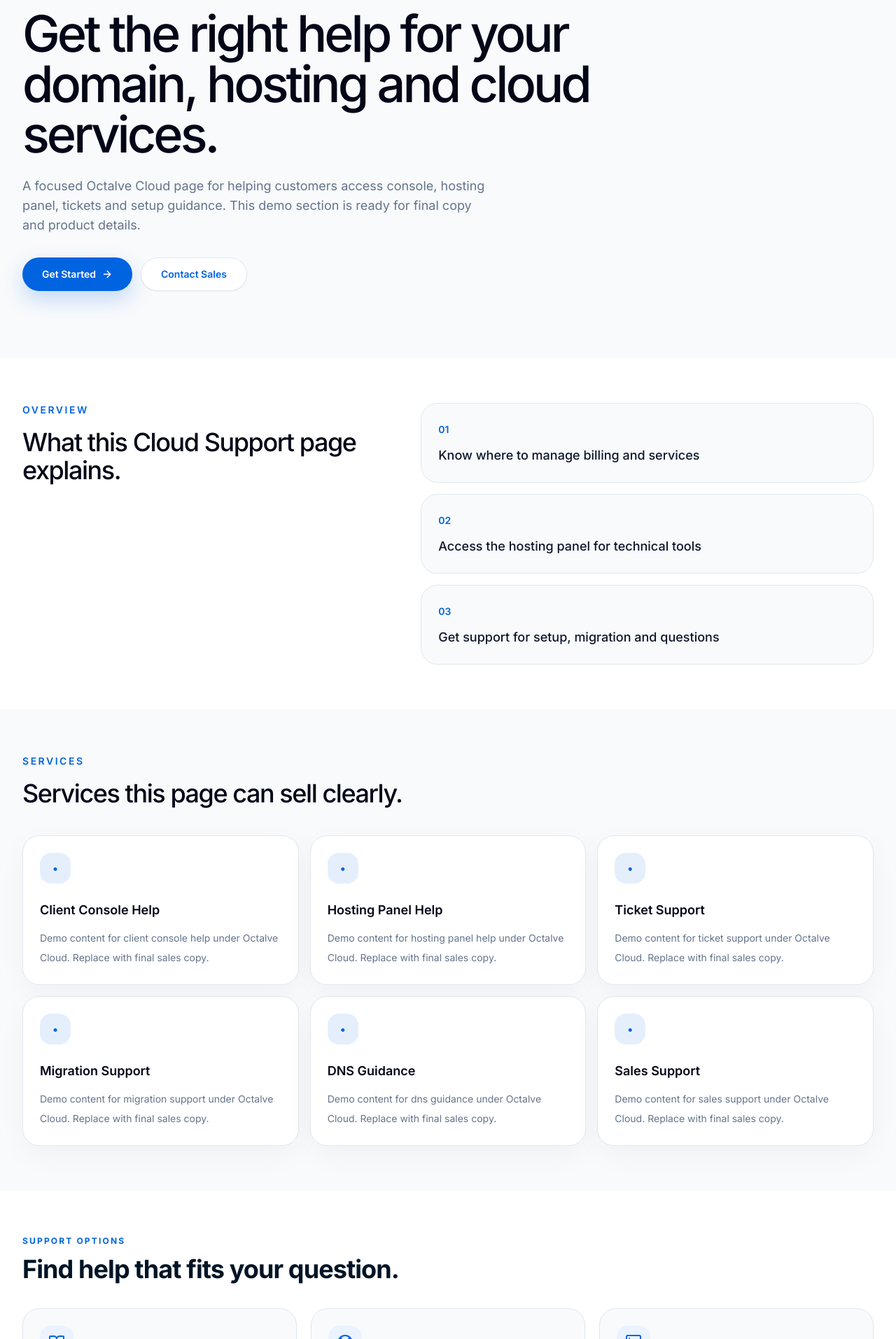
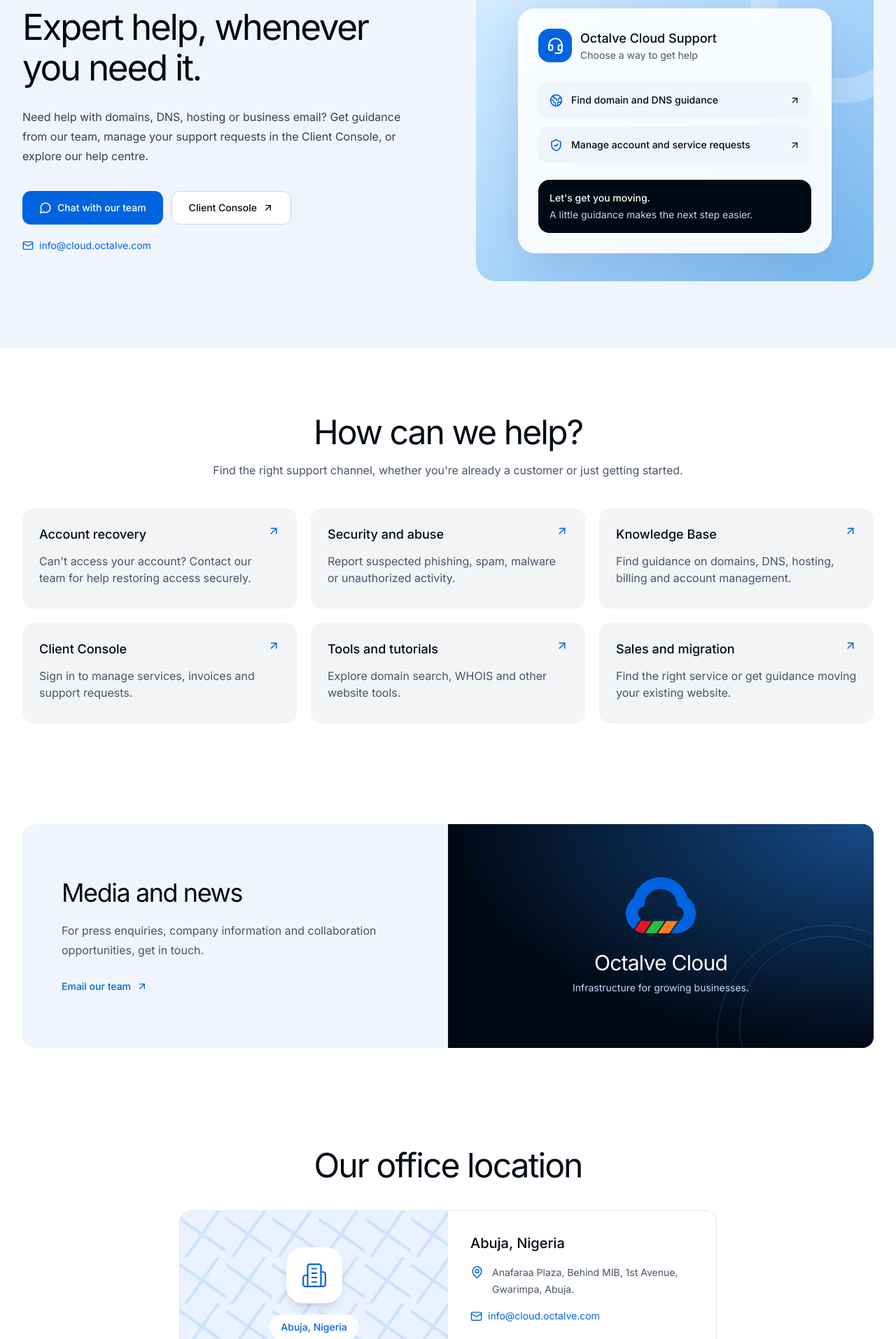
Before and after one commit to octalve-core/octalve-cloud, a Next.js app: page /support in a window 1280 px wide. Shown: the part 226-2140 px from the top of the page at 70% size. Built offline with nearby package versions, Linux system fonts and the light colour scheme.

Commit message:
Redesign Octalve Cloud support page

```diff
--- a/src/app/support/page.tsx
+++ b/src/app/support/page.tsx
@@ -1,4 +1,10 @@
+import type { Metadata } from "next";
 import { CloudSupportPage } from "@/features/cloud/support/page";
+
+export const metadata: Metadata = {
+  title: "Support | Octalve Cloud",
+  description: "Get help with domains, hosting, business email, account recovery and security. Contact Octalve Cloud in Abuja, Nigeria.",
+};
 
 export default function Page() {
   return <CloudSupportPage />;
--- a/src/features/cloud/data/cloud-links.ts
+++ b/src/features/cloud/data/cloud-links.ts
@@ -2,7 +2,7 @@ export const cloudLinks = {
   console: "https://console.cloud.octalve.com",
   opanel: "https://opanel.octalve.cloud",
   domainSearch: "/tools/domain-name-search/",
-  supportEmail: "info@octalve.cloud",
+  supportEmail: "info@cloud.octalve.com",
   supportPhone: "+234 807 345 9090",
   whatsapp: "https://wa.me/2348073459090",
 };
--- /dev/null
+++ b/src/features/cloud/support/components/HelpOptions.tsx
@@ -0,0 +1,33 @@
+import Link from "next/link";
+import { ArrowUpRight } from "lucide-react";
+import { cloudLinks } from "@/features/cloud/data/cloud-links";
+
+const email = (subject: string) => `mailto:${cloudLinks.supportEmail}?subject=${encodeURIComponent(subject)}`;
+const options = [
+  { title: "Account recovery", description: "Can't access your account? Contact our team for help restoring access securely.", href: email("Account recovery") },
+  { title: "Security and abuse", description: "Report suspected phishing, spam, malware or unauthorized activity.", href: email("Security or abuse report") },
+  { title: "Knowledge Base", description: "Find guidance on domains, DNS, hosting, billing and account management.", href: "/knowledge-base" },
+  { title: "Client Console", description: "Sign in to manage services, invoices and support requests.", href: cloudLinks.console },
+  { title: "Tools and tutorials", description: "Explore domain search, WHOIS and other website tools.", href: "/tools" },
+  { title: "Sales and migration", description: "Find the right service or get guidance moving your existing website.", href: "/contact" },
+];
+
+export function HelpOptions() {
+  return (
+    <section aria-labelledby="help-options-title" className="bg-white px-4 py-16 text-cloud-navy sm:px-6 lg:px-8 lg:py-24">
+      <div className="mx-auto max-w-7xl">
+        <div className="mx-auto max-w-2xl text-center">
+          <h2 id="help-options-title" className="text-3xl font-normal tracking-[-0.04em] sm:text-4xl lg:text-5xl">How can we help?</h2>
+          <p className="mt-4 text-base leading-7 text-slate-600">Find the right support channel, whether you're already a customer or just getting started.</p>
+        </div>
+        <div className="mt-10 grid gap-5 sm:grid-cols-2 lg:grid-cols-3">
+          {options.map(option => {
+            const content = <><div className="flex items-start justify-between gap-3"><h3 className="text-lg font-medium">{option.title}</h3><ArrowUpRight size={18} className="shrink-0 text-cloud-blue" aria-hidden="true"/></div><p className="mt-3 text-sm leading-6 text-slate-600 sm:text-base">{option.description}</p></>;
+            const classes = "block min-h-36 rounded-2xl bg-[#F3F4F6] p-6 transition-colors hover:bg-[#EAF2FF] focus-visible:outline focus-visible:outline-2 focus-visible:outline-offset-4 focus-visible:outline-cloud-blue";
+            return option.href.startsWith("/") ? <Link key={option.title} href={option.href} className={classes}>{content}</Link> : <a key={option.title} href={option.href} className={classes}>{content}</a>;
+          })}
+        </div>
+      </div>
+    </section>
+  );
+}
--- a/src/features/cloud/support/components/Hero.tsx
+++ b/src/features/cloud/support/components/Hero.tsx
@@ -1,26 +1,32 @@
 import Link from "next/link";
-import { ArrowRight } from "lucide-react";
+import { ArrowUpRight, Headset, Mail, MessageCircle, Globe2, ShieldCheck } from "lucide-react";
 import { cloudLinks } from "@/features/cloud/data/cloud-links";
 
 export function Hero() {
   return (
-    <section className="bg-[#F8FAFC] px-4 py-16 sm:px-6 lg:px-8 lg:py-24">
-      <div className="mx-auto max-w-7xl">
-        <div className="max-w-4xl">
-          <p className="text-sm font-semibold uppercase tracking-[0.18em] text-cloud-blue">Cloud Support</p>
-          <h1 className="mt-5 text-4xl font-medium tracking-[-0.055em] text-slate-950 sm:text-5xl lg:text-7xl">
-            Get the right help for your domain, hosting and cloud services.
-          </h1>
-          <p className="mt-6 max-w-2xl text-base leading-8 text-slate-500 sm:text-lg">
-            A focused Octalve Cloud page for helping customers access console, hosting panel, tickets and setup guidance. This demo section is ready for final copy and product details.
-          </p>
-          <div className="mt-8 flex flex-col gap-3 sm:flex-row">
-            <a href={cloudLinks.console} target="_blank" rel="noreferrer" className="inline-flex min-h-12 items-center justify-center gap-2 rounded-full bg-cloud-blue px-7 text-sm font-semibold text-white shadow-[0_12px_30px_rgba(0,100,224,0.22)] transition hover:-translate-y-0.5 hover:bg-blue-600">
-              Get Started <ArrowRight className="h-4 w-4" />
-            </a>
-            <Link href="/contact" className="inline-flex min-h-12 items-center justify-center rounded-full border border-slate-200 bg-white px-7 text-sm font-semibold text-cloud-blue shadow-sm transition hover:-translate-y-0.5 hover:border-cloud-blue/30 hover:bg-slate-50">
-              Contact Sales
-            </Link>
+    <section aria-labelledby="support-title" className="-mt-4 bg-[#F0F5FC] px-4 pb-16 pt-20 text-cloud-navy sm:px-6 lg:px-8 lg:pb-24 lg:pt-28">
+      <div className="mx-auto grid max-w-7xl items-center gap-10 lg:grid-cols-2 lg:gap-20">
+        <div>
+          <h1 id="support-title" className="max-w-xl text-[clamp(2.25rem,4vw,3.5rem)] font-normal leading-[1.14] tracking-[-0.045em]">Expert help, whenever you need it.</h1>
+          <p className="mt-7 max-w-xl text-base leading-7 text-slate-700">Need help with domains, DNS, hosting or business email? Get guidance from our team, manage your support requests in the Client Console, or explore our help centre.</p>
+          <div className="mt-9 flex flex-wrap gap-3">
+            <a href={cloudLinks.whatsapp} className="inline-flex min-h-12 items-center justify-center gap-2 rounded-xl bg-cloud-blue px-6 text-sm font-medium text-white hover:bg-cloud-blueDark focus-visible:outline focus-visible:outline-2 focus-visible:outline-offset-4 focus-visible:outline-cloud-blue"><MessageCircle size={18} aria-hidden="true"/> Chat with our team</a>
+            <a href={cloudLinks.console} className="inline-flex min-h-12 items-center justify-center gap-2 rounded-xl border border-slate-300 bg-white px-6 text-sm font-medium text-cloud-navy hover:border-cloud-blue focus-visible:outline focus-visible:outline-2 focus-visible:outline-offset-4 focus-visible:outline-cloud-blue">Client Console <ArrowUpRight size={16} aria-hidden="true"/></a>
+          </div>
+          <a href={`mailto:${cloudLinks.supportEmail}`} className="mt-5 inline-flex items-center gap-2 break-all text-sm text-cloud-blue underline-offset-4 hover:underline"><Mail size={16} aria-hidden="true"/>{cloudLinks.supportEmail}</a>
+        </div>
+        <div className="relative isolate overflow-hidden rounded-[28px] bg-gradient-to-br from-[#D7EDFF] via-[#A9D5FC] to-[#75B6EE] p-5 sm:p-10" aria-label="Support resources">
+          <div aria-hidden="true" className="absolute -right-20 -top-20 -z-10 h-64 w-64 rounded-full border-[36px] border-white/25"/>
+          <div className="relative mx-auto max-w-md rounded-3xl border border-white/70 bg-white/90 p-5 shadow-[0_20px_60px_rgba(0,43,95,.12)] sm:p-7">
+            <div className="flex items-center gap-3">
+              <span className="grid h-12 w-12 place-items-center rounded-2xl bg-cloud-blue text-white"><Headset size={25} aria-hidden="true"/></span>
+              <div><p className="text-lg font-medium">Octalve Cloud Support</p><p className="text-sm text-slate-600">Choose a way to get help</p></div>
+            </div>
+            <div className="mt-7 space-y-3">
+              <Link href="/knowledge-base" className="flex items-center gap-3 rounded-xl bg-[#F0F5FC] p-4 text-sm font-medium hover:bg-blue-100 focus-visible:outline focus-visible:outline-cloud-blue"><Globe2 size={19} className="shrink-0 text-cloud-blue" aria-hidden="true"/> Find domain and DNS guidance <ArrowUpRight size={15} className="ml-auto shrink-0" aria-hidden="true"/></Link>
+              <a href={cloudLinks.console} className="flex items-center gap-3 rounded-xl bg-[#F0F5FC] p-4 text-sm font-medium hover:bg-blue-100 focus-visible:outline focus-visible:outline-cloud-blue"><ShieldCheck size={19} className="shrink-0 text-cloud-blue" aria-hidden="true"/> Manage account and service requests <ArrowUpRight size={15} className="ml-auto shrink-0" aria-hidden="true"/></a>
+            </div>
+            <div className="mt-6 rounded-2xl bg-cloud-navy p-4 text-white"><p className="text-sm font-medium">Let's get you moving.</p><p className="mt-1 text-sm text-slate-300">A little guidance makes the next step easier.</p></div>
           </div>
         </div>
       </div>
--- /dev/null
+++ b/src/features/cloud/support/components/MediaAndNews.tsx
@@ -0,0 +1,24 @@
+import Image from "next/image";
+import { ArrowUpRight } from "lucide-react";
+import { cloudLinks } from "@/features/cloud/data/cloud-links";
+import cloudMark from "@/assets/logo/octalve-cloud.png";
+
+export function MediaAndNews() {
+  return (
+    <section aria-labelledby="media-title" className="bg-white px-4 py-8 text-cloud-navy sm:px-6 lg:px-8 lg:py-12">
+      <div className="mx-auto grid max-w-7xl overflow-hidden rounded-2xl bg-[#F0F5FC] lg:grid-cols-2">
+        <div className="flex flex-col justify-center p-8 sm:p-12 lg:p-14">
+          <h2 id="media-title" className="text-3xl font-normal tracking-[-0.04em] sm:text-4xl">Media and news</h2>
+          <p className="mt-5 text-base leading-7 text-slate-600">For press enquiries, company information and collaboration opportunities, get in touch.</p>
+          <a href={`mailto:${cloudLinks.supportEmail}?subject=Media%20enquiry`} className="mt-7 inline-flex w-fit items-center gap-2 text-sm font-medium text-cloud-blue underline-offset-4 hover:underline focus-visible:outline focus-visible:outline-2 focus-visible:outline-offset-4 focus-visible:outline-cloud-blue">Email our team <ArrowUpRight size={16} aria-hidden="true"/></a>
+        </div>
+        <div className="relative isolate flex min-h-64 items-center justify-center overflow-hidden bg-[#000A16] p-10 text-white sm:min-h-80" aria-hidden="true">
+          <div className="absolute inset-0 -z-10 bg-[radial-gradient(ellipse_at_top_right,#164A88,transparent_70%)]"/>
+          <div className="absolute -bottom-36 -right-24 -z-10 h-80 w-80 rounded-full border border-blue-300/20"/>
+          <div className="absolute -bottom-24 -right-16 -z-10 h-64 w-64 rounded-full border border-blue-300/20"/>
+          <div className="text-center"><Image src={cloudMark} alt="" className="mx-auto h-20 w-auto object-contain" width={96} height={96}/><p className="mt-6 text-3xl font-normal tracking-tight">Octalve Cloud</p><p className="mt-2 text-sm text-blue-200">Infrastructure for growing businesses.</p></div>
+        </div>
+      </div>
+    </section>
+  );
+}
--- /dev/null
+++ b/src/features/cloud/support/components/OfficeLocations.tsx
@@ -0,0 +1,28 @@
+import { MapPin, ArrowUpRight, Building2, Mail } from "lucide-react";
+import { cloudLinks } from "@/features/cloud/data/cloud-links";
+
+const address = "Anafaraa Plaza, Behind MIB, 1st Avenue, Gwarimpa, Abuja.";
+const directions = "https://www.google.com/maps/search/?api=1&query=" + encodeURIComponent(address + " Nigeria");
+
+export function OfficeLocations() {
+  return (
+    <section aria-labelledby="office-title" className="bg-white px-4 py-16 text-cloud-navy sm:px-6 lg:px-8 lg:py-24">
+      <div className="mx-auto max-w-7xl">
+        <h2 id="office-title" className="text-center text-3xl font-normal tracking-[-0.04em] sm:text-4xl lg:text-5xl">Our office location</h2>
+        <article className="mx-auto mt-10 max-w-3xl overflow-hidden rounded-2xl border border-slate-200 sm:grid sm:grid-cols-2">
+          <div className="relative isolate flex min-h-52 flex-col items-center justify-center gap-4 overflow-hidden bg-[#EAF2FF] p-8 text-cloud-blue" aria-hidden="true">
+            <div className="absolute inset-0 -z-10 opacity-30" style={{backgroundImage:"linear-gradient(35deg, transparent 46%, #93BFF5 47%, #93BFF5 51%, transparent 52%), linear-gradient(125deg, transparent 46%, #93BFF5 47%, #93BFF5 51%, transparent 52%)",backgroundSize:"66px 66px"}}/>
+            <div className="grid h-20 w-20 place-items-center rounded-3xl bg-white shadow-lg"><Building2 size={38} strokeWidth={1.4}/></div>
+            <span className="rounded-full bg-white px-4 py-2 text-sm font-medium">Abuja, Nigeria</span>
+          </div>
+          <div className="flex flex-col justify-center p-7 sm:p-8">
+            <h3 className="text-xl font-medium">Abuja, Nigeria</h3>
+            <address className="mt-4 flex gap-3 text-sm not-italic leading-6 text-slate-600"><MapPin size={19} className="mt-0.5 shrink-0 text-cloud-blue" aria-hidden="true"/>{address}</address>
+            <a href={`mailto:${cloudLinks.supportEmail}`} className="mt-4 flex items-center gap-2 break-all text-sm text-cloud-blue hover:underline"><Mail size={17} className="shrink-0" aria-hidden="true"/>{cloudLinks.supportEmail}</a>
+            <a href={directions} target="_blank" rel="noopener noreferrer" className="mt-6 inline-flex w-fit items-center gap-2 text-sm font-medium text-cloud-blue hover:underline focus-visible:outline focus-visible:outline-2 focus-visible:outline-offset-4 focus-visible:outline-cloud-blue">Get directions <ArrowUpRight size={16} aria-hidden="true"/></a>
+          </div>
+        </article>
+      </div>
+    </section>
+  );
+}
--- a/src/features/cloud/support/page.tsx
+++ b/src/features/cloud/support/page.tsx
@@ -1,26 +1,16 @@
 import { CloudShell } from "@/features/cloud/components/CloudShell";
 import { Hero } from "./components/Hero";
-import { Overview } from "./components/Overview";
-import { Services } from "./components/Services";
-import { Packages } from "./components/Packages";
-import { DomainSearch } from "./components/DomainSearch";
-import { WhyOctalveCloud } from "./components/WhyOctalveCloud";
-import { Migration } from "./components/Migration";
-import { FAQ } from "./components/FAQ";
-import { CTA } from "./components/CTA";
+import { HelpOptions } from "./components/HelpOptions";
+import { MediaAndNews } from "./components/MediaAndNews";
+import { OfficeLocations } from "./components/OfficeLocations";
 
 export function CloudSupportPage() {
   return (
     <CloudShell>
       <Hero />
-      <Overview />
-      <Services />
-      <Packages />
-      <DomainSearch />
-      <WhyOctalveCloud />
-      <Migration />
-      <FAQ />
-      <CTA />
+      <HelpOptions />
+      <MediaAndNews />
+      <OfficeLocations />
     </CloudShell>
   );
 }
```
Also changed, not shown: 1 other file (tests, documents, lock files or other folders).
